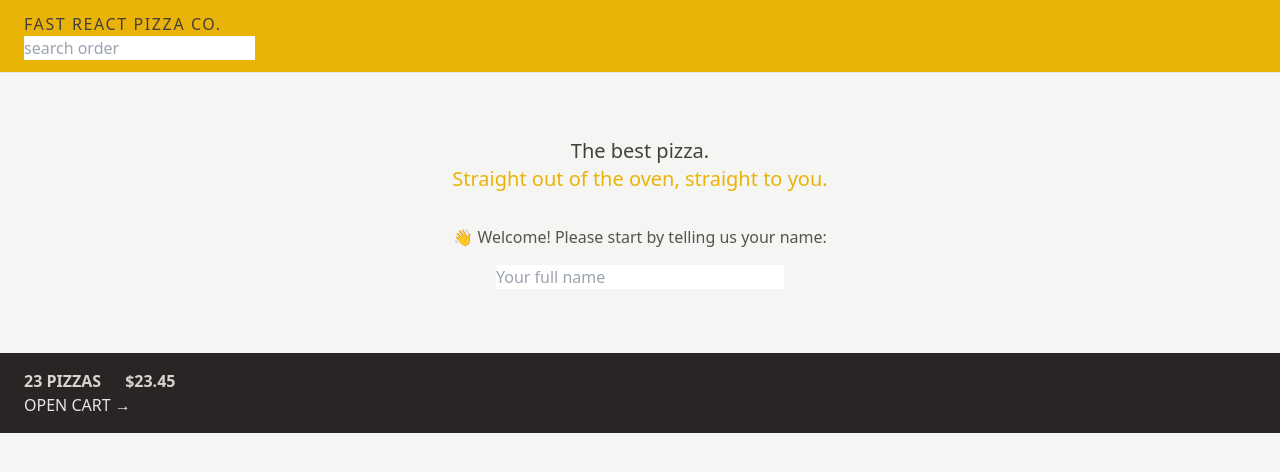
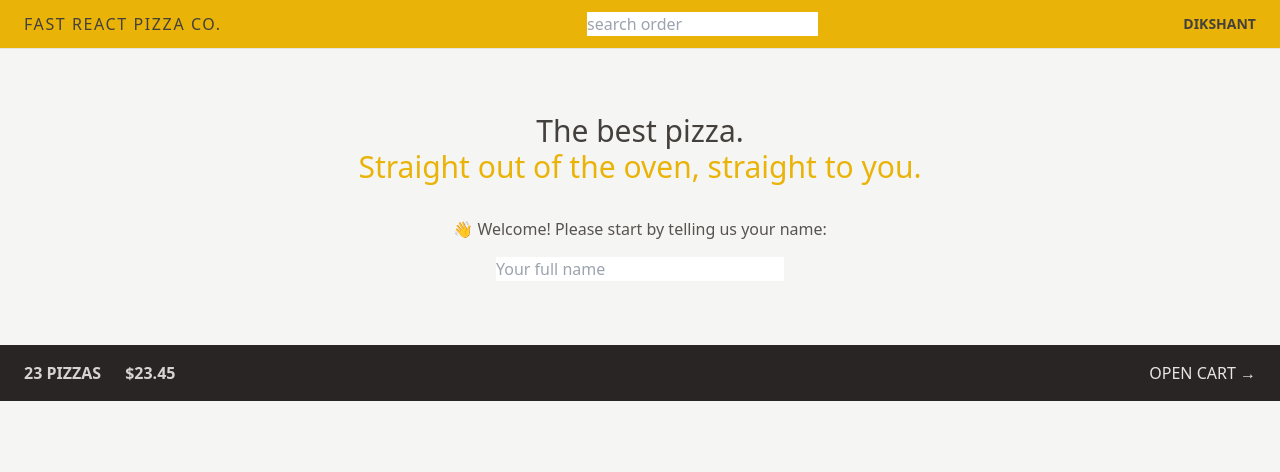
Before and after one commit to 005Dikshant/React-Development, a React (Vite) app in the folder Pizza Project Vite/: page / in a window 1280 px wide. Shown: the top 472 px of the page. Built offline with nearby package versions, Linux system fonts and the light colour scheme.

Commit message:
Flex Box Tailwind css
keytake aways:

1. Media point query in tailwind
2. flex box is mostly with item-center and justifiy-between tailwind to have items placed on far end of corners.

```diff
--- a/Pizza Project Vite/src/features/cart/CartOverview.jsx
+++ b/Pizza Project Vite/src/features/cart/CartOverview.jsx
@@ -1,8 +1,8 @@
-import { Link } from "react-router-dom";
+import { Link } from 'react-router-dom';
 
 function CartOverview() {
   return (
-    <div className="bg-stone-800 px-4 py-4 text-sm uppercase text-stone-200 sm:px-6 md:text-base">
+    <div className="flex items-center justify-between bg-stone-800 px-4 py-4 text-sm uppercase text-stone-200 sm:px-6 md:text-base">
       <p className="space-x-4 font-semibold text-stone-300 sm:space-x-6">
         <span>23 pizzas</span>
         <span>$23.45</span>
--- a/Pizza Project Vite/src/features/ui/Header.jsx
+++ b/Pizza Project Vite/src/features/ui/Header.jsx
@@ -1,10 +1,10 @@
-import { Link } from "react-router-dom";
-import SearchOrder from "../order/SearchOrder";
-import Username from "../user/Username";
+import { Link } from 'react-router-dom';
+import SearchOrder from '../order/SearchOrder';
+import Username from '../user/Username';
 
 function Header() {
   return (
-    <div className="border-b border-stone-200 bg-yellow-500 px-4 py-3 uppercase sm:px-6">
+    <div className="flex items-center justify-between border-b border-stone-200 bg-yellow-500 px-4 py-3 uppercase sm:px-6">
       <Link to="/" className="tracking-widest">
         Fast React Pizza Co.
       </Link>
--- a/Pizza Project Vite/src/features/ui/Home.jsx
+++ b/Pizza Project Vite/src/features/ui/Home.jsx
@@ -1,9 +1,9 @@
-import CreateUser from "../user/CreateUser";
+import CreateUser from '../user/CreateUser';
 
 function Home() {
   return (
-    <div className="my-10 text-center sm:my-16">
-      <h1 className="font-semibol mb-8 text-xl">
+    <div className="my-10 px-4 text-center sm:my-16">
+      <h1 className="font-semibol mb-8 text-xl md:text-3xl">
         The best pizza.
         <br />
         <span className="text-yellow-500">
--- a/Pizza Project Vite/src/features/user/Username.jsx
+++ b/Pizza Project Vite/src/features/user/Username.jsx
@@ -1,5 +1,5 @@
 function Username() {
-  return <div className="hidden text-sm font-semibold">dikshant</div>;
+  return <div className="hidden text-sm font-semibold md:block">dikshant</div>;
 }
 
 export default Username;
```
